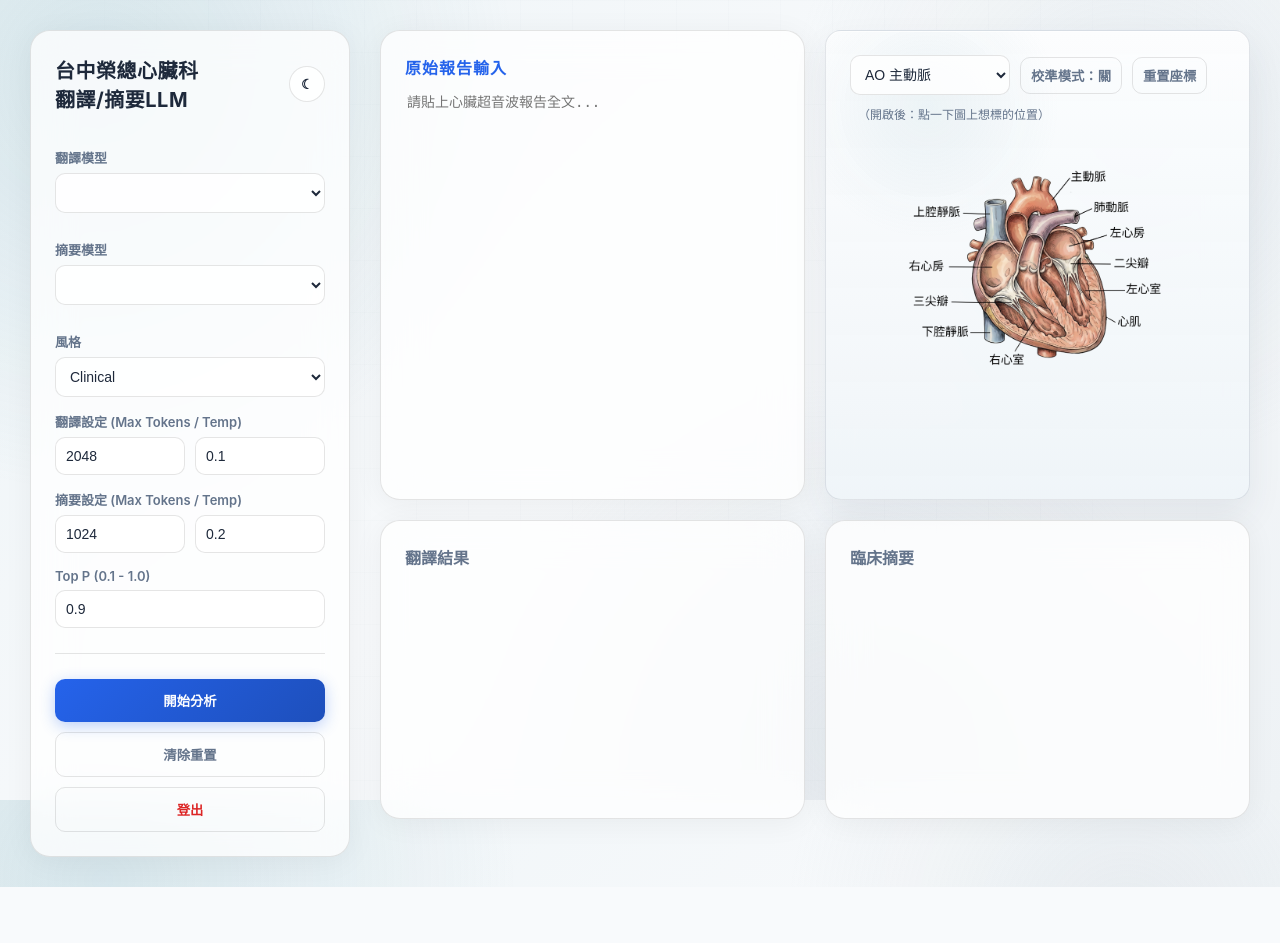
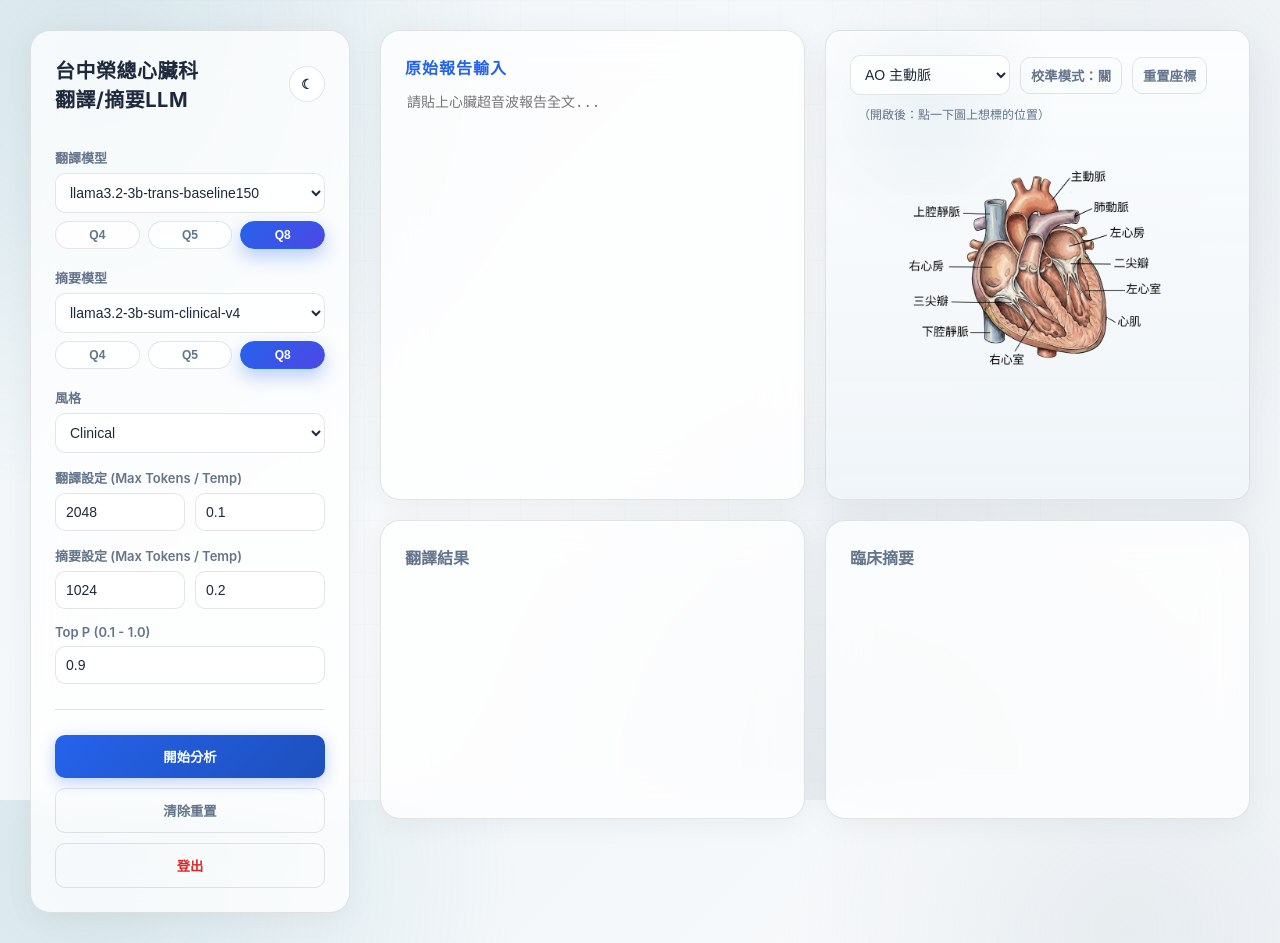
Before and after one commit to so-on9/cardiollm, a FastAPI app: template proxy/templates/ui.html in a window 1280 px wide. Before the commit the page ends 887 px from the top, so only its background shows below. Run offline with FastAPI, Linux system fonts and the light colour scheme; the template is opened without the code that fills it, so the values that code supplies are empty.

Commit message:
Several Changes

```diff
--- a/proxy/server.py
+++ b/proxy/server.py
@@ -141,11 +141,29 @@ COOKIE_SECURE = os.environ.get("COOKIE_SECURE", "false").lower() == "true"
 OLLAMA_URL = (
     os.environ.get("OLLAMA_BASE_URL")
     or os.environ.get("OLLAMA_URL")
-    or "http://localhost:11434"
+    or "http://140.128.103.191:11434"
 )
-MODEL_TRANS_DEFAULT = os.environ.get("OLLAMA_TRANS_MODEL", "cardio-translator")
-MODEL_SUM_DEFAULT = os.environ.get("OLLAMA_SUM_MODEL", "cardio-summarizer")
+MODEL_TRANS_DEFAULT = os.environ.get(
+    "OLLAMA_TRANS_MODEL",
+    "llama-3.2-3b-instruct-translator-baseline150:q8",
+)
+MODEL_SUM_DEFAULT = os.environ.get(
+    "OLLAMA_SUM_MODEL",
+    "llama-3.2-3b-instruct-summarizer-clinical-v4:q8",
+)
 KEEP_ALIVE = os.environ.get("KEEP_ALIVE", "3h")
+FALLBACK_MODEL_NAMES = sorted(
+    {
+        MODEL_TRANS_DEFAULT,
+        MODEL_TRANS_DEFAULT.rsplit(":", 1)[0] + ":q4",
+        MODEL_TRANS_DEFAULT.rsplit(":", 1)[0] + ":q5",
+        MODEL_TRANS_DEFAULT.rsplit(":", 1)[0] + ":q8",
+        MODEL_SUM_DEFAULT,
+        MODEL_SUM_DEFAULT.rsplit(":", 1)[0] + ":q4",
+        MODEL_SUM_DEFAULT.rsplit(":", 1)[0] + ":q5",
+        MODEL_SUM_DEFAULT.rsplit(":", 1)[0] + ":q8",
+    }
+)
 
 app = FastAPI(title="Cardio Dual-Model")
 BASE_DIR = Path(__file__).resolve().parent
@@ -552,10 +570,23 @@ def ollama_generate(
             "num_ctx": 4096,
         },
     }
-    r = requests.post(url, json=payload, timeout=600)
+    try:
+        r = requests.post(url, json=payload, timeout=600)
+    except requests.RequestException as exc:
+        raise HTTPException(
+            502,
+            f"Cannot connect to Ollama at {OLLAMA_URL}: {exc}",
+        ) from exc
     if r.status_code != 200:
-        raise HTTPException(r.status_code, r.text)
-    return r.json().get("response", "")
+        raise HTTPException(r.status_code, r.text or r.reason)
+    try:
+        data = r.json()
+    except ValueError as exc:
+        raise HTTPException(
+            502,
+            f"Ollama returned non-JSON response: {r.text[:300]}",
+        ) from exc
+    return data.get("response", "")
 
 
 def build_mistral_translate_prompt(english_text: str, tone: str = "Clinical") -> str:
@@ -634,9 +665,16 @@ def healthz():
 def models(request: Request, x_api_key: str = Header(default=None)):
     if not auth_ok(request, x_api_key):
         raise HTTPException(401, "unauthorized")
-    r = requests.get(f"{OLLAMA_URL}/api/tags", timeout=10)
-    data = r.json()
-    names = sorted({m.get("name", "") for m in data.get("models", []) if m.get("name")})
+    fallback_names = FALLBACK_MODEL_NAMES
+    try:
+        r = requests.get(f"{OLLAMA_URL}/api/tags", timeout=10)
+        r.raise_for_status()
+        data = r.json()
+        names = sorted({m.get("name", "") for m in data.get("models", []) if m.get("name")})
+    except requests.RequestException:
+        names = fallback_names
+    if not names:
+        names = fallback_names
     return {
         "names": names,
         "defaults": {
--- a/proxy/static/ui.js
+++ b/proxy/static/ui.js
@@ -275,8 +275,19 @@ async function api(path, body) {
         headers: { 'x-api-key': KEY, 'Content-Type': 'application/json' },
         body: body ? JSON.stringify(body) : null
     });
-    if (!r.ok) throw new Error((await r.json()).detail || r.statusText);
-    return await r.json();
+    const text = await r.text();
+    let data = null;
+    try {
+        data = text ? JSON.parse(text) : null;
+    } catch (e) {
+        data = null;
+    }
+    if (!r.ok) {
+        const detail = data?.detail || text || r.statusText;
+        throw new Error(detail);
+    }
+    if (!data) throw new Error(text || '伺服器回傳格式不是 JSON');
+    return data;
 }
 
 /* ---------------------------------------------------
@@ -388,9 +399,45 @@ function selectedModelTag(kind) {
 }
 
 async function init() {
+    const defaultModels = {
+        translator: [
+            "llama-3.2-3b-instruct-translator-baseline150:q4",
+            "llama-3.2-3b-instruct-translator-baseline150:q5",
+            "llama-3.2-3b-instruct-translator-baseline150:q8",
+        ],
+        summarizer: [
+            "llama-3.2-3b-instruct-summarizer-clinical-v4:q4",
+            "llama-3.2-3b-instruct-summarizer-clinical-v4:q5",
+            "llama-3.2-3b-instruct-summarizer-clinical-v4:q8",
+        ],
+    };
+    const renderFallbackModels = () => {
+        const tSel = document.getElementById('transModel');
+        const sSel = document.getElementById('sumModel');
+        const tBase = splitModelTag(defaultModels.translator[0]).base;
+        const sBase = splitModelTag(defaultModels.summarizer[0]).base;
+
+        tSel.innerHTML = '';
+        sSel.innerHTML = '';
+        modelPickerState.translator.catalog = buildCatalog(defaultModels.translator);
+        modelPickerState.summarizer.catalog = buildCatalog(defaultModels.summarizer);
+        addBaseModels(tSel, [tBase]);
+        addBaseModels(sSel, [sBase]);
+        tSel.value = tBase;
+        sSel.value = sBase;
+        renderQuantButtons("translator", "q8");
+        renderQuantButtons("summarizer", "q8");
+        tSel.onchange = () => renderQuantButtons("translator", "q8");
+        sSel.onchange = () => renderQuantButtons("summarizer", "q8");
+    };
+
     try {
         const data = await api('/models');
         const all = (data.names || []).sort();
+        if (!all.length) {
+            renderFallbackModels();
+            return;
+        }
         const tSel = document.getElementById('transModel');
         const sSel = document.getElementById('sumModel');
 
@@ -444,11 +491,13 @@ async function init() {
         sSel.value = sDefault.base || firstEnabledValue(sSel);
 
         renderQuantButtons("translator", tDefault.quant || "q8");
-        renderQuantButtons("summarizer", "q5");
+        renderQuantButtons("summarizer", sDefault.quant || "q8");
 
         tSel.onchange = () => renderQuantButtons("translator", "q8");
-        sSel.onchange = () => renderQuantButtons("summarizer", "q5");
-    } catch (e) { }
+        sSel.onchange = () => renderQuantButtons("summarizer", "q8");
+    } catch (e) {
+        renderFallbackModels();
+    }
 }
 
 /* ---------------------------------------------------
--- a/proxy/templates/ui.html
+++ b/proxy/templates/ui.html
@@ -143,7 +143,7 @@
     </main>
   </div>
 
-  <script src="/static/ui.js?v=20260429r"></script>
+  <script src="/static/ui.js?v=20260508-model-fallback-q456"></script>
 </body>
 
 </html>
```
Also changed, not shown: README.md, k8s/README.md, 1 other file.
